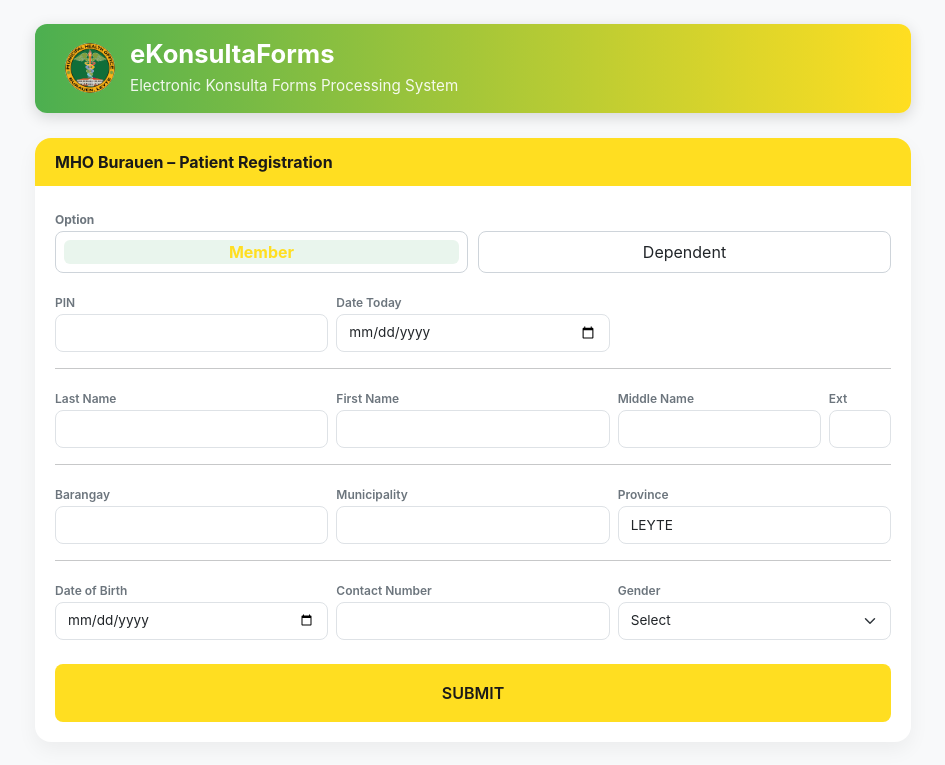
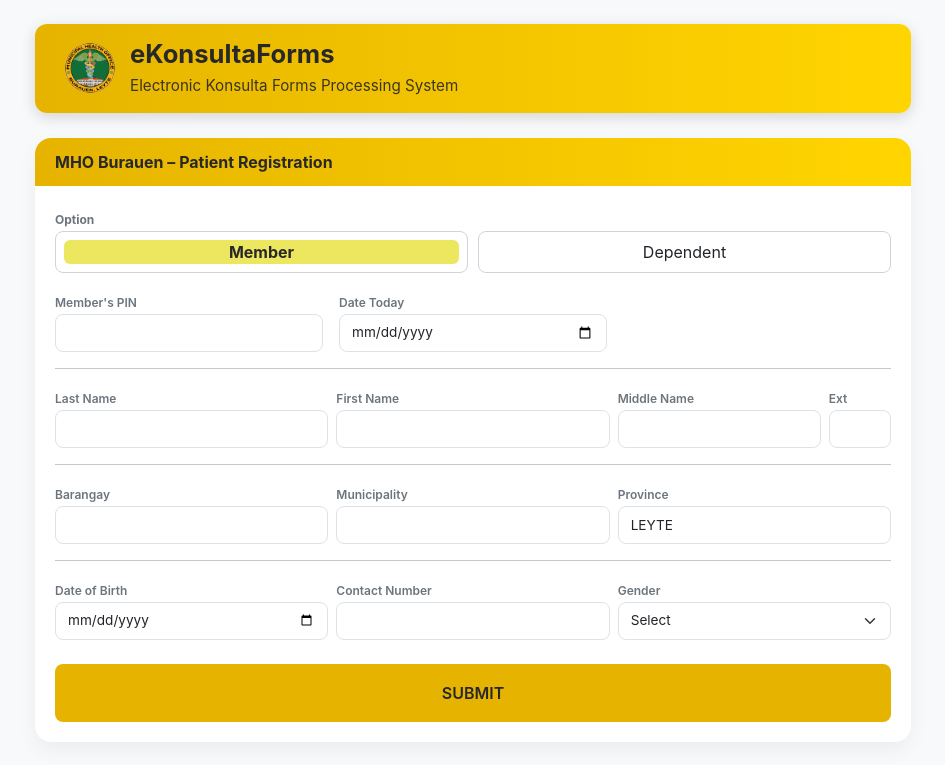
Before and after one commit to santosemmanuel/eKonsulta, a Flask app: page / in a window 1280 px wide. Shown: the top 765 px of the page, without its empty margins (167-1112 px from the left). Run offline with Flask 3, Linux system fonts and the light colour scheme.

Commit message:
"Options section updated"

```diff
--- a/EKonsulta/templates/index.html
+++ b/EKonsulta/templates/index.html
@@ -4,13 +4,12 @@
         <meta charset="UTF-8">
         <meta name="viewport" content="width=device-width, initial-scale=1.0">
         <title>MHO Burauen Registration</title>
-
-<link href="https://cdn.jsdelivr.net/npm/bootstrap@5.3.3/dist/css/bootstrap.min.css" rel="stylesheet">
-
+        <link href="https://cdn.jsdelivr.net/npm/bootstrap@5.3.3/dist/css/bootstrap.min.css"
+              rel="stylesheet">
         <style>
 :root {
-    --yellow: #FFDE21;
-    --yellow-dark: #a7a745;
+    --yellow: #e6b400;
+    --yellow-dark: #FFD500;
     --light-yellow: #e9f5ed;
     --border: #ced4da;
 }
@@ -28,8 +27,8 @@ body {
 }
 
 .section-header {
-    background: var(--yellow);
-    color: #1A1A19;
+    background: linear-gradient(to left, #FFD500, var(--yellow));
+    color: #282828;
     padding: 12px 20px;
     margin: -20px -20px 20px -20px;
     border-radius: 16px 16px 0 0;
@@ -68,8 +67,8 @@ body {
 }
 
 .toggle-box input:checked + span {
-    background: var(--light-yellow);
-    color: var(--yellow);
+    background: #ece75f;
+    color: #282828;
     font-weight: 700;
     border-radius: 6px;
     display: block;
@@ -77,7 +76,7 @@ body {
 
 .btn-submit {
     background: var(--yellow);
-    color: #1A1A19;
+    color: #282828;
     font-weight: 600;
     border-radius: 8px;
 }
@@ -87,8 +86,8 @@ body {
 }
 
 .app-header {
-                background: linear-gradient(to left, var(--yellow), #4CAF50);
-                color: white;
+                background: linear-gradient(to left, #FFD500, var(--yellow));
+                color: #282828;
                 padding: 15px 30px;
                 border-radius: 12px;
                 margin-bottom: 25px;
@@ -120,7 +119,6 @@ body {
              }
         </style>
     </head>
-
     <body>
         <div class="container py-4" style="max-width: 900px;">
             <div class="app-header">
@@ -136,12 +134,8 @@ body {
                 <i class="fa-solid fa-dog header-icon-right"></i>
             </div>
             <div class="form-card">
-<div class="section-header">
-    MHO Burauen – Patient Registration
-</div>
-
+                <div class="section-header">MHO Burauen – Patient Registration</div>
                 <form>
-
                     <!-- OPTION -->
                     <label class="form-label fw-bold">Option</label>
                     <div class="toggle-box mb-3">
@@ -154,10 +148,13 @@ body {
                             <span>Dependent</span>
                         </label>
                     </div>
-
-<div class="row g-2">
+                    <div class="row g-3">
                         <div class="col-md-4">
-        <label class="form-label">PIN</label>
+                            <label class="form-label">Member's PIN</label>
+                            <input type="text" class="form-control">
+                        </div>
+                        <div id="DependentPIN" class="col-md-4 d-none">
+                            <label class="form-label" id="DependentPINText">Dependent's PIN</label>
                             <input type="text" class="form-control">
                         </div>
                         <div class="col-md-4">
@@ -165,9 +162,7 @@ body {
                             <input type="date" class="form-control" value="<?= date('Y-m-d') ?>">
                         </div>
                     </div>
-
                     <hr>
-
                     <!-- FULL NAME -->
                     <div class="row g-2">
                         <div class="col-md-4">
@@ -187,9 +182,7 @@ body {
                             <input type="text" class="form-control">
                         </div>
                     </div>
-
                     <hr>
-
                     <!-- ADDRESS -->
                     <div class="row g-2">
                         <div class="col-md-4">
@@ -205,9 +198,7 @@ body {
                             <input type="text" class="form-control" value="LEYTE">
                         </div>
                     </div>
-
                     <hr>
-
                     <!-- OTHER DETAILS -->
                     <div class="row g-2">
                         <div class="col-md-4">
@@ -227,14 +218,18 @@ body {
                             </select>
                         </div>
                     </div>
-
-<button type="submit" class="btn btn-submit w-100 mt-4 py-3">
-    SUBMIT
-</button>
-
+                    <button type="submit" class="btn btn-submit w-100 mt-4 py-3">SUBMIT</button>
                 </form>
             </div>
         </div>
-
+        <script>
+            const toggleBoxes = document.querySelectorAll('.toggle-box input');
+            const dependentPINDiv = document.getElementById('DependentPIN');
+            toggleBoxes.forEach(box => {
+                box.addEventListener("change", function() {
+                    dependentPINDiv.classList.toggle('d-none');
+                })
+            });
+        </script>
     </body>
 </html>
```
Lines whose indentation alone changed are shown as unchanged.
